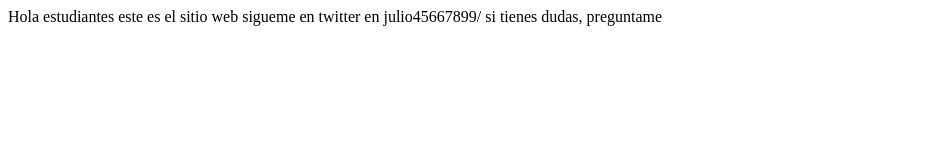
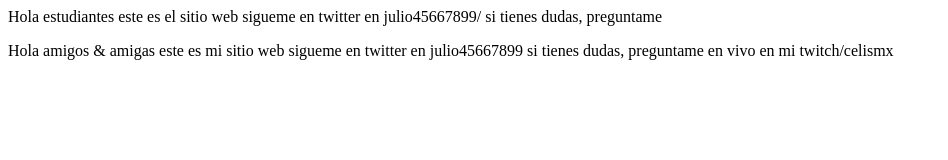
Before and after one commit to julio345667899/proyectoDemoCursoPremork, a plain HTML site: page index.html in a window 1280 px wide. Shown: the whole page, without its empty margins (0-948 px from the left). Drawn offline with Linux system fonts and the light colour scheme.

Commit message:
cambios agregamos sitio de twitch

```diff
--- a/index.html
+++ b/index.html
@@ -9,5 +9,9 @@
 <body>
     Hola estudiantes este es el sitio web
     sigueme en twitter en julio45667899/ si tienes dudas, preguntame
+    <p>
+        Hola amigos & amigas este es mi sitio web
+        sigueme en twitter en julio45667899 si tienes dudas, preguntame en vivo en mi twitch/celismx
+    </p>
 </body>
 </html>
```
